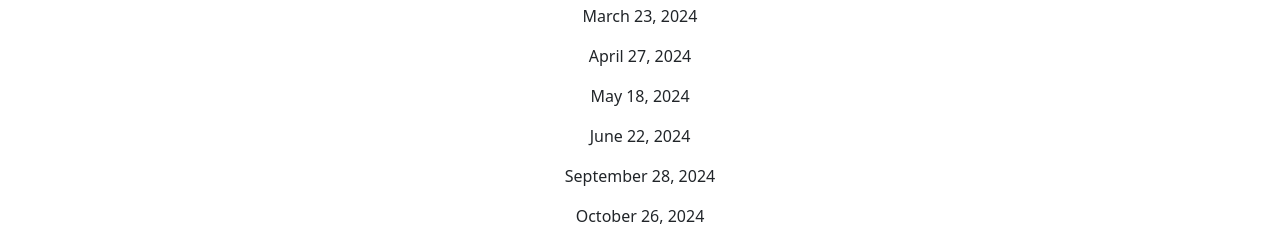
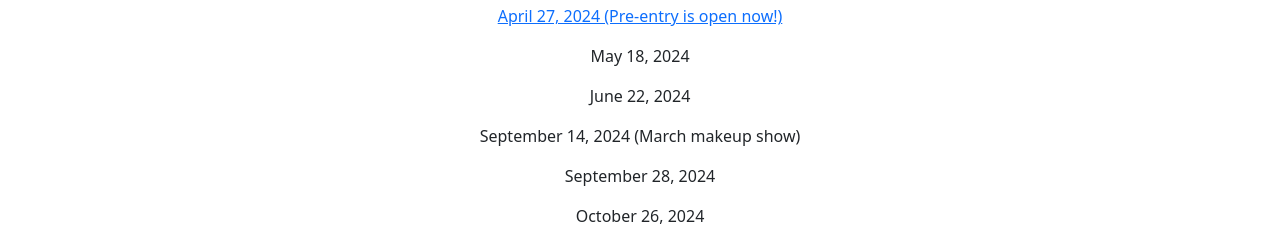
Before and after one commit to leonavalleygymkhana/leonavalleygymkhana.github.io, a plain HTML site: page index.html in a window 1280 px wide. Shown: the part 324-572 px from the top of the page. Drawn offline with nearby package versions, Linux system fonts and the light colour scheme.

Commit message:
Added preentry link for April, makeup show for March.

```diff
--- a/index.html
+++ b/index.html
@@ -47,10 +47,10 @@
 				<p class="lead">Monthly gymkhana play days on the fourth Saturday of each month at the Lee Rackett arena. Signups start at 8:00AM, and end at 8:45AM, each show starts promptly at 9AM.</p>
 				<p class="lead">8367 Elizabeth Lake Rd. Leona Valley, CA 93551</p>
 				<h2>2024 Events</h2>
-				<p>March 23, 2024</p>
-				<p>April 27, 2024</p>
+				<p><a href="https://forms.gle/Nb4pCQE5k44s8wf36">April 27, 2024 (Pre-entry is open now!)</a></p>
 				<p>May 18, 2024</p>
 				<p>June 22, 2024</p>
+				<p>September 14, 2024 (March makeup show)</p>
 				<p>September 28, 2024</p>
 				<p>October 26, 2024</p>
 			</div>
```
